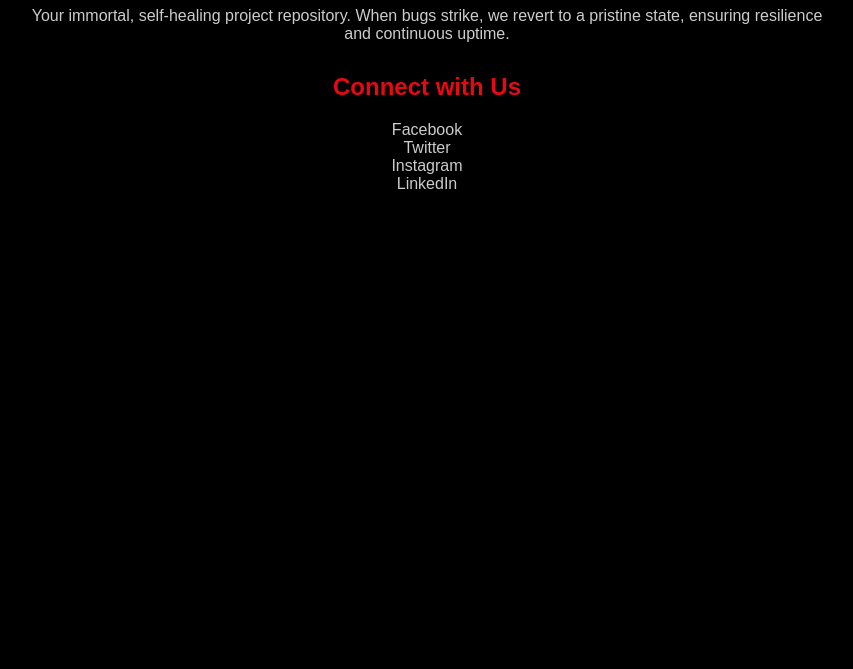
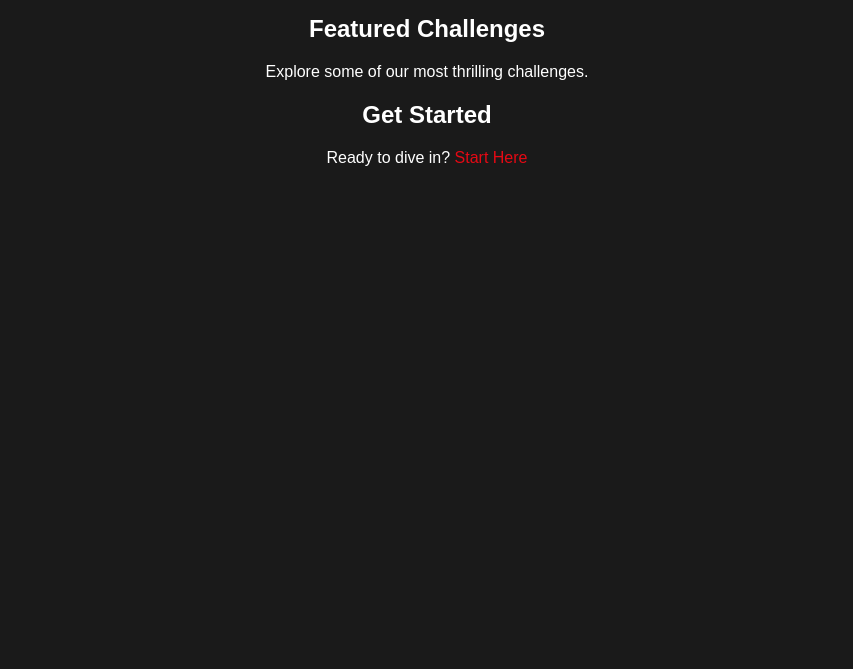
Before and after one commit to akaday/Resident-Evil, a plain HTML site: page index.html in a window 1280 px wide. Shown: the part 131-800 px from the top of the page, without its empty margins (213-1066 px from the left). Drawn offline with Linux system fonts and the light colour scheme.

Commit message:
Update index.html
Signed-off-by: aka <akadev8@outlook.com>

```diff
--- a/index.html
+++ b/index.html
@@ -1,54 +1,44 @@
 <!DOCTYPE html>
 <html lang="en">
 <head>
-    <link rel="icon" type="image/x-icon" href="/favicon.ico">
     <meta charset="UTF-8">
     <meta name="viewport" content="width=device-width, initial-scale=1.0">
-    <title>RESIDENT-EVIL</title>
+    <title>CTF Challenge - Home</title>
     <style>
         body {
             font-family: Arial, sans-serif;
-            background-color: #000;
-            color: #FFF;
+            background-color: #1a1a1a;
+            color: #fff;
             text-align: center;
-            padding: 50px;
-        }
-        .container {
-            max-width: 800px;
-            margin: 0 auto;
+            padding: 20px;
         }
         h1 {
             color: #E50914;
         }
-        p {
-            color: #CCC;
+        .section {
+            margin: 20px 0;
         }
-        .social-media {
-            margin-top: 30px;
-        }
-        .social-media h2 {
+        a {
             color: #E50914;
-        }
-        .social-media a {
-            color: #CCC;
             text-decoration: none;
         }
-        .social-media a:hover {
-            color: #E50914;
+        a:hover {
+            text-decoration: underline;
         }
     </style>
 </head>
 <body>
     <div class="container">
-        <h1>Welcome to RESIDENT-EVIL</h1>
-        <p>Your immortal, self-healing project repository. When bugs strike, we revert to a pristine state, ensuring resilience and continuous uptime.</p>
-
-        <div class="social-media">
-            <h2>Connect with Us</h2>
-            <a href="https://www.facebook.com/yourprofile" target="_blank">Facebook</a><br>
-            <a href="https://twitter.com/yourprofile" target="_blank">Twitter</a><br>
-            <a href="https://www.instagram.com/yourprofile" target="_blank">Instagram</a><br>
-            <a href="https://www.linkedin.com/in/yourprofile" target="_blank">LinkedIn</a>
+        <h1>Welcome to the CTF Challenge</h1>
+        <p>Test your skills in our exciting Capture The Flag challenges and become a cybersecurity expert!</p>
+        <div class="section">
+            <h2>Featured Challenges</h2>
+            <p>Explore some of our most thrilling challenges.</p>
+            <!-- Add links to featured challenges -->
+        </div>
+        <div class="section">
+            <h2>Get Started</h2>
+            <p>Ready to dive in? <a href="challenges.html">Start Here</a></p>
         </div>
     </div>
 </body>
```
